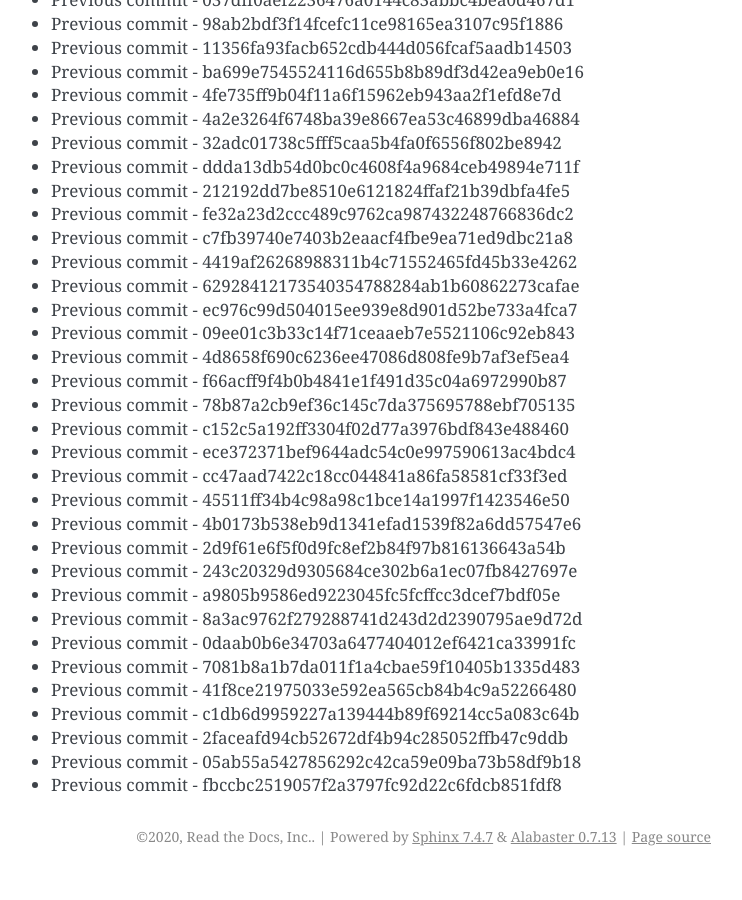
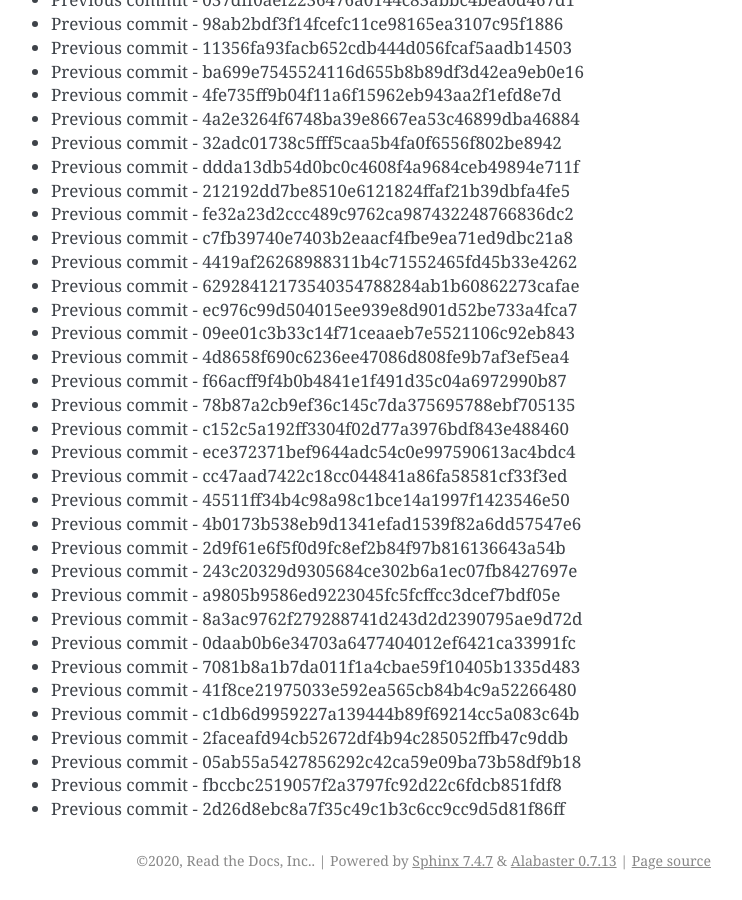
Before and after one commit to readthedocs/rtd-git-stresstest, a Sphinx documentation site: the page built from docs/updates.rst, in a window 1280 px wide and 900 px high, scrolled down 64193 px. Shown: the whole window, without its empty margins (399-1141 px from the left). Built offline with Sphinx 7.4.7, drawn with Linux system fonts in a browser that asks for light colours; before the commit the page ends 65069 px from its top, so only the background shows below that.

Commit message:
Generating commit from previous: 2d26d8ebc8a7f35c49c1b3c6cc9cc9d5d81f86ff

```diff
--- a/docs/updates.rst
+++ b/docs/updates.rst
@@ -2729,3 +2729,4 @@ It can be tested for any performance characteristics.
 * Previous commit - 2faceafd94cb52672df4b94c285052ffb47c9ddb
 * Previous commit - 05ab55a5427856292c42ca59e09ba73b58df9b18
 * Previous commit - fbccbc2519057f2a3797fc92d22c6fdcb851fdf8
+* Previous commit - 2d26d8ebc8a7f35c49c1b3c6cc9cc9d5d81f86ff
```
